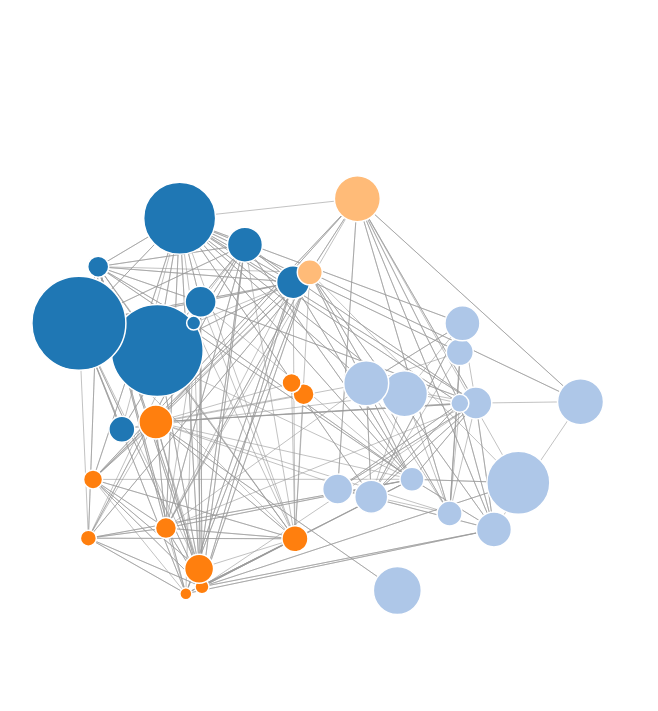
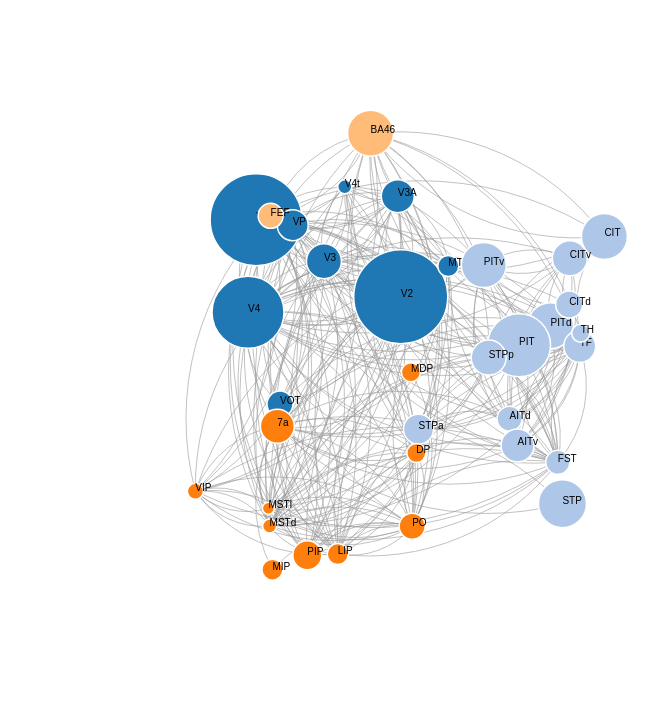
Before and after one commit to pavanramkumar/d3vision, a plain HTML site: page index.html in a window 1280 px wide. Shown: the whole page, without its empty margins (212-870 px from the left). Drawn offline with nearby package versions, Linux system fonts and the light colour scheme.

Commit message:
improved naming and mouseover effects with @singlakdeepak

```diff
--- a/VisualMap.json
+++ b/VisualMap.json
@@ -1,40 +1,40 @@
 {
 	 "nodes":[
-		 {"name":"V1","group":1,"size": 9.2},
-		 {"name":"V2","group":1,"size": 9.4},
-		 {"name":"V3","group":1,"size": 3.5},
-		 {"name":"VP","group":1,"size": 3.1},
-		 {"name":"V3A","group":1,"size": 3.3},
-		 {"name":"V4","group":1,"size": 7.2},
-		 {"name":"VOT","group":1,"size": 2.6},
-		 {"name":"V4t","group":1,"size": 1.4},
-		 {"name":"MT","group":1,"size": 2.1},
-		 {"name":"FST","group":2,"size": 2.4},
-		 {"name":"PITd","group":2,"size": 4.6},
-		 {"name":"PIT","group":2,"size": 6.3},
-		 {"name":"PITv","group":2,"size": 4.5},
-		 {"name":"CITd","group":2,"size": 2.7},
-		 {"name":"CIT","group":2,"size": 4.6},
-		 {"name":"CITv","group":2,"size": 3.5},
-		 {"name":"AITd","group":2,"size": 2.5},
-		 {"name":"AITv","group":2,"size": 3.3},
-		 {"name":"STPp","group":2,"size": 3.5},
-		 {"name":"STP","group":2,"size": 4.8},
-		 {"name":"STPa","group":2,"size": 3.0},
-		 {"name":"TF","group":2,"size": 3.2},
-		 {"name":"TH","group":2,"size": 1.8},
-		 {"name":"MSTd","group":3,"size": 1.4},
-		 {"name":"MSTI","group":3,"size": 1.2},
-		 {"name":"PO","group":3,"size": 2.6},
-		 {"name":"PIP","group":3,"size": 2.9},
-		 {"name":"LIP","group":3,"size": 2.1},
-		 {"name":"VIP","group":3,"size": 1.6},
-		 {"name":"MIP","group":3,"size": 2.1},
-		 {"name":"MDP","group":3,"size": 1.9},
-		 {"name":"DP","group":3,"size": 1.9},
-		 {"name":"7a","group":3,"size": 3.4},
-		 {"name":"FEF","group":4,"size": 2.5},
-		 {"name":"BA46","group":4,"size": 4.6}
+		 {"name":"V1","fullname":"Visual area 1","group":1,"size": 9.2},
+		 {"name":"V2","fullname":"Visual area 2","group":1,"size": 9.4},
+		 {"name":"V3","fullname":"Visual area 3","group":1,"size": 3.5},
+		 {"name":"VP","fullname":"Ventral posterior","group":1,"size": 3.1},
+		 {"name":"V3A","fullname":"Visual area V3A","group":1,"size": 3.3},
+		 {"name":"V4","fullname":"Visual area 4","group":1,"size": 7.2},
+		 {"name":"VOT","fullname":"Ventral occipitotemporal","group":1,"size": 2.6},
+		 {"name":"V4t","fullname":"V4 transitional","group":1,"size": 1.4},
+		 {"name":"MT","fullname":"Middle temporal","group":1,"size": 2.1},
+		 {"name":"FST","fullname":"Floor of superior temporal","group":2,"size": 2.4},
+		 {"name":"PITd","fullname":"Posterior inferotemporal (dorsal)","group":2,"size": 4.6},
+		 {"name":"PIT","fullname":"Posterior inferotemporal","group":2,"size": 6.3},
+		 {"name":"PITv","fullname":"Posterior inferotemporal (ventral)","group":2,"size": 4.5},
+		 {"name":"CITd","fullname":"Central inferotemporal (dorsal)","group":2,"size": 2.7},
+		 {"name":"CIT","fullname":"Central inferotemporal","group":2,"size": 4.6},
+		 {"name":"CITv","fullname":"Central inferotemporal (ventral)","group":2,"size": 3.5},
+		 {"name":"AITd","fullname":"Anterior inferotemporal (dorsal)","group":2,"size": 2.5},
+		 {"name":"AITv","fullname":"Anterior inferotemporal (ventral)","group":2,"size": 3.3},
+		 {"name":"STPp","fullname":"Superior temporal polysensory (posterior)","group":2,"size": 3.5},
+		 {"name":"STP","fullname":"Superior temporal polysensory","group":2,"size": 4.8},
+		 {"name":"STPa","fullname":"Superior temporal polysensory (anterior)","group":2,"size": 3.0},
+		 {"name":"TF","fullname":"TF","group":2,"size": 3.2},
+		 {"name":"TH","fullname":"TH","group":2,"size": 1.8},
+		 {"name":"MSTd","fullname":"Medial superior temporal (dorsal)","group":3,"size": 1.4},
+		 {"name":"MSTI","fullname":"Medial superior temporal (lateral)","group":3,"size": 1.2},
+		 {"name":"PO","fullname":"Parieto-occipital","group":3,"size": 2.6},
+		 {"name":"PIP","fullname":"Posterior intraparietal","group":3,"size": 2.9},
+		 {"name":"LIP","fullname":"Lateral intraparietal","group":3,"size": 2.1},
+		 {"name":"VIP","fullname":"Ventral intraparietal","group":3,"size": 1.6},
+		 {"name":"MIP","fullname":"Medial intraparietal","group":3,"size": 2.1},
+		 {"name":"MDP","fullname":"Medial dorsal parietal","group":3,"size": 1.9},
+		 {"name":"DP","fullname":"Dorsal prelunate","group":3,"size": 1.9},
+		 {"name":"7a","fullname":"Area 7a","group":3,"size": 3.4},
+		 {"name":"FEF","fullname":"Frontal eye field","group":4,"size": 2.5},
+		 {"name":"BA46","fullname":"Brodmann area 46","group":4,"size": 4.6}
 	 ],
 	 "links":[
 		 {"source":0,"target":1,"value":3},
--- a/index.html
+++ b/index.html
@@ -1,79 +1,154 @@
 <!DOCTYPE html>
 <meta charset="utf-8">
+<script src="http://d3js.org/d3.v3.js"></script>
 <style>
-
-.node {
+path.link {
+  fill: none;
+  stroke: #999;
+  stroke-opacity: .6;
+  stroke-width: 1.0px;
+}
+circle {
+  fill: #ccc;
   stroke: #fff;
   stroke-width: 1.5px;
 }
-
-.link {
-  stroke: #999;
-  stroke-opacity: .6;
+text {
+  fill: #000;
+  font: 10px sans-serif;
+  pointer-events: none;
 }
-
 </style>
 <body>
-<script src="https://d3js.org/d3.v3.min.js"></script>
 <script>
 
-var width = 960,
-    height = 800;
-
+// get the data
+d3.json("VisualMap.json", function(error, graph) {
+var nodes = {};
+var linkedByIndex = {};
 var color = d3.scale.category20();
 
+// Compute the distinct nodes from the links.
+/*
+links.forEach(function(link) {
+    link.source = nodes[link.source] ||
+        (nodes[link.source] = {name: link.source});
+    link.target = nodes[link.target] ||
+        (nodes[link.target] = {name: link.target});
+    link.value = +link.value;
+});
+*/
+
+var width = 1200,
+    height = 700;
 var force = d3.layout.force()
+    .nodes(graph.nodes)
+    .links(graph.links)
+    .size([width, height])
+    .linkDistance(function(d) {return d.value*50;} )
     .charge(-120)
-    .size([width, height]);
-
+    .on("tick", tick)
+    .start();
 var svg = d3.select("body").append("svg")
     .attr("width", width)
     .attr("height", height);
 
-d3.json("VisualMap.json", function(error, graph) {
-  force
-      .nodes(graph.nodes)
-      .links(graph.links)
-			.linkDistance(function(d) {return d.value*50;} )
-      .start();
+/*
+// build the arrow.
+svg.append("svg:defs").selectAll("marker")
+    .data(["end"])      // Different link/path types can be defined here
+  .enter().append("svg:marker")    // This section adds in the arrows
+    .attr("id", String)
+    .attr("viewBox", "0 -5 10 10")
+    .attr("refX", 15)
+    .attr("refY", -1.5)
+    .attr("markerWidth", 6)
+    .attr("markerHeight", 6)
+    .attr("orient", "auto")
+  .append("svg:path")
+    .attr("d", "M0,-5L10,0L0,5");
+*/
+// add the links and the arrows
+var path = svg.append("svg:g").selectAll("path")
+    .data(force.links())
+  .enter().append("svg:path")
+    .attr("class", function(d) { return "link " + d.type; })
 
-  var link = svg.selectAll(".link")
-      .data(graph.links)
-			.enter().append("line")
-      .attr("class", "link")
-      .style("stroke-width", function(d) { return Math.sqrt(1); });
+//    .attr("class", "link")
+    //.style("stroke-width", function(d) { return Math.sqrt(1); });
+    .attr("marker-end", "url(#end)");
+
+// define the nodes
+var node = svg.selectAll(".node")
+    .data(force.nodes())
+  .enter().append("g")
+    .attr("class", "node")
+    .on("mouseover", mouseover)
+    .on("mouseout", mouseout)
+    .call(force.drag);
+
+// add the nodes
+node.append("circle")
+    .attr("r", function(d) { return (d.size*5); })
+    .style("fill", function(d) { return color(d.group); })
+
+/*force.links.forEach(function(d) {
+        linkedByIndex[d.source.index + "," + d.target.index] = 1;
+       // linkedByIndex[d.target.index + "," + d.source.index] = 1;
+      });
+  function neighboring(a, b) {
+    return a.index == b.index || linkedByIndex[a.index + "," + b.index] ;
+  }*/
+
+function mouseover(d) {
+  d3.selectAll("path.link").transition().duration(100)
+    .style("opacity", function(o) {
+    return o.source === d  ? 1 : 0;
+  });
+
+  d3.selectAll("circle").transition().duration(100)
+    //.transition().duration(500)
+    .style("opacity", function(o) {
+       return neighboring(d, o) ? 1 : 0;
+    });
+}
+
+function mouseout() {
+  d3.selectAll("path.link").transition().duration(100)
+        .style("opacity", 1);
+  d3.selectAll("circle").transition().duration(100)
+        .style("opacity", 1);
+}
 
 
-  var node = svg.selectAll(".node")
-      .data(graph.nodes)
-    .enter().append("circle")
-      .attr("class", "node")
-			.attr("r", function(d) { return (d.size*5); })
-      .style("fill", function(d) { return color(d.group); })
-      .call(force.drag);
+// add the text
+node.append("text")
+    .attr("x", 0)
+    .attr("y", 0 )
+    .text(function(d) { return d.name; });
 
-			node.append("title")
-				.text(function(d) { return d.name; });
+//
+node.append("title")
+  .text(function(d) { return d.fullname; });
 
-			node.append("svg:text")
-			      .attr("dy", ".3em")
-			      .style("text-anchor", "middle")
-			      .text(function(d) { return d.name; });
-
-	var path = svg.append("svg:g").selectAll("path")
-		.data(force.links())
-		.enter().append("svg:path")
-		.attr("marker-end",function (d) { return 1; });
-
-  force.on("tick", function() {
-    link.attr("x1", function(d) { return d.source.x; })
-        .attr("y1", function(d) { return d.source.y; })
-        .attr("x2", function(d) { return d.target.x; })
-        .attr("y2", function(d) { return d.target.y; });
-
-    node.attr("cx", function(d) { return d.x; })
-        .attr("cy", function(d) { return d.y; });
-  });
+// add the curvy lines
+function tick() {
+    path.attr("d", function(d) {
+        var dx = d.target.x - d.source.x,
+            dy = d.target.y - d.source.y,
+            dr = Math.sqrt(dx * dx + dy * dy);
+        return "M" +
+            d.source.x + "," +
+            d.source.y + "A" +
+            dr + "," + dr + " 0 0,1 " +
+            d.target.x + "," +
+            d.target.y;
+    });
+    node
+        .attr("transform", function(d) {
+  	    return "translate(" + d.x + "," + d.y + ")"; });
+}
 });
-
 </script>
+</body>
+</html>
```
